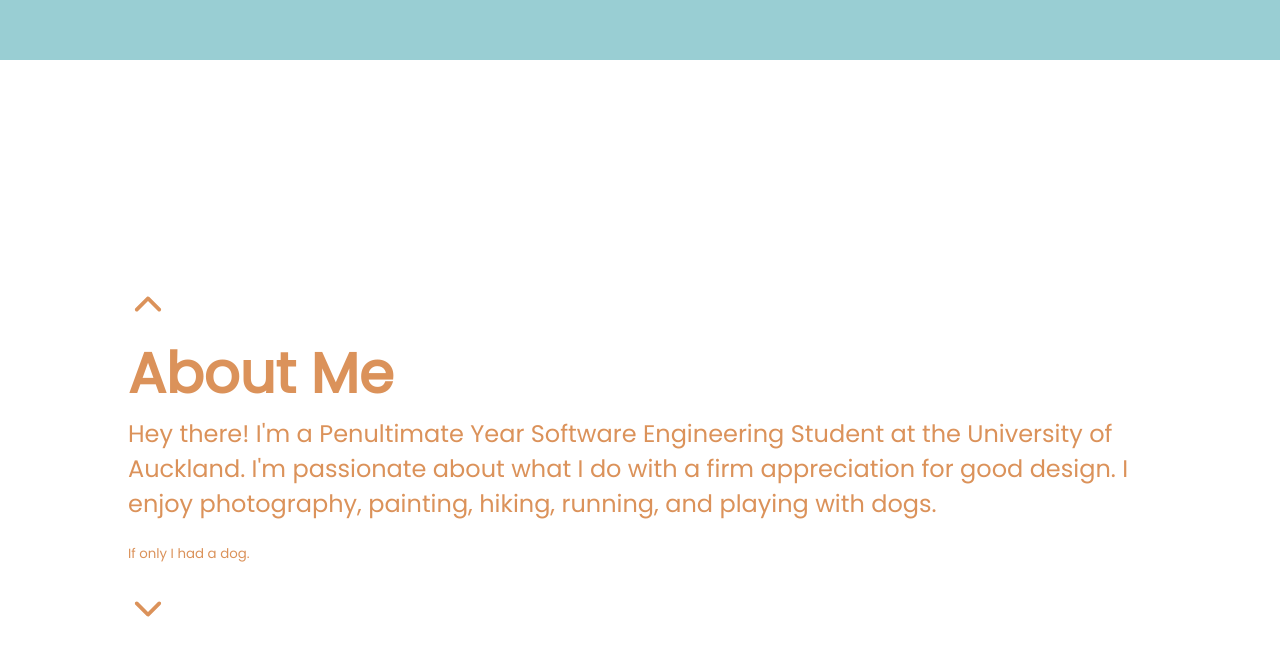
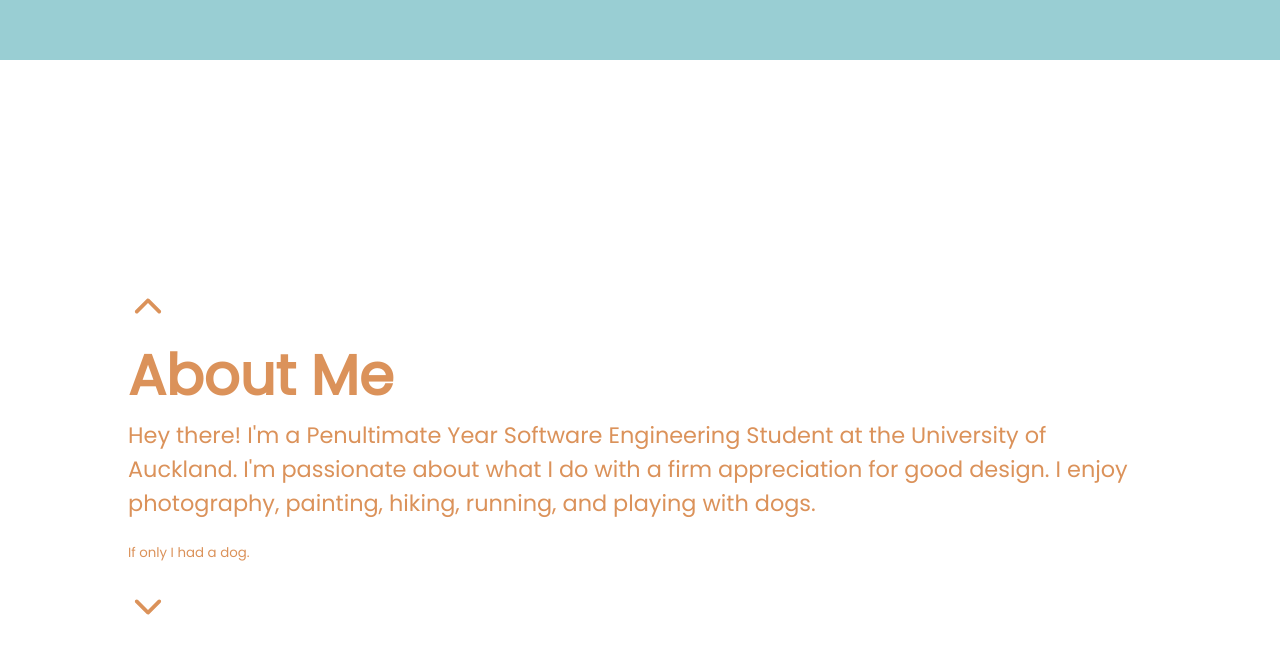
Before and after one commit to beverleysun/beverleysun.com, a React (Create React App) app: page / in a window 1280 px wide. Shown: the part 740-1396 px from the top of the page. Built offline with nearby package versions, Linux system fonts and the light colour scheme.

Commit message:
minor font size changes

```diff
--- a/src/App.css
+++ b/src/App.css
@@ -41,12 +41,12 @@
 }
 
 .with-p {
-  width: 40vw;
+  width: 50vw;
   margin-bottom: "2.5em";
 }
 
 .with-p p {
-  font-size: 2em;
+  font-size: 1.4em;
 }
 
 .section-content {
@@ -70,13 +70,9 @@
     margin: 0;
     width: 80%;
   }
-
-  .with-p p {
-    font-size: 1.5em;
-  }
 }
 
-@media only screen and (max-width: 600px) {
+@media only screen and (max-width: 640px) {
   h1 {
     font-size: 3em;
   }
```
